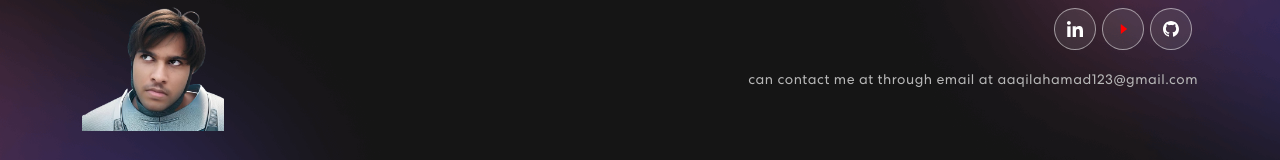
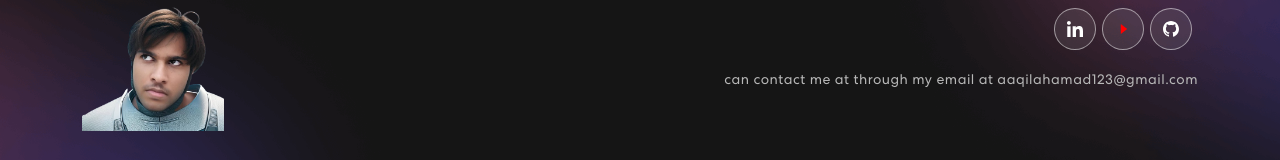
Before and after one commit to Aaqil456/my-portfolio, a React (Create React App) app: page / in a window 1280 px wide. Shown: the part 2510-2670 px from the top of the page. Built offline with nearby package versions, Linux system fonts and the light colour scheme.

Commit message:
Update Footer.js

```diff
--- a/src/components/Footer.js
+++ b/src/components/Footer.js
@@ -18,7 +18,7 @@ export const Footer = () => {
               <a href="#"><img src={navIcon2} alt="Icon" /></a>
               <a href="#"><img src={navIcon3} alt="Icon" /></a>
             </div>
-            <p>can contact me at through email at aaqilahamad123@gmail.com </p>
+            <p>can contact me at through my email at aaqilahamad123@gmail.com </p>
           </Col>
         </Row>
       </Container>
```
